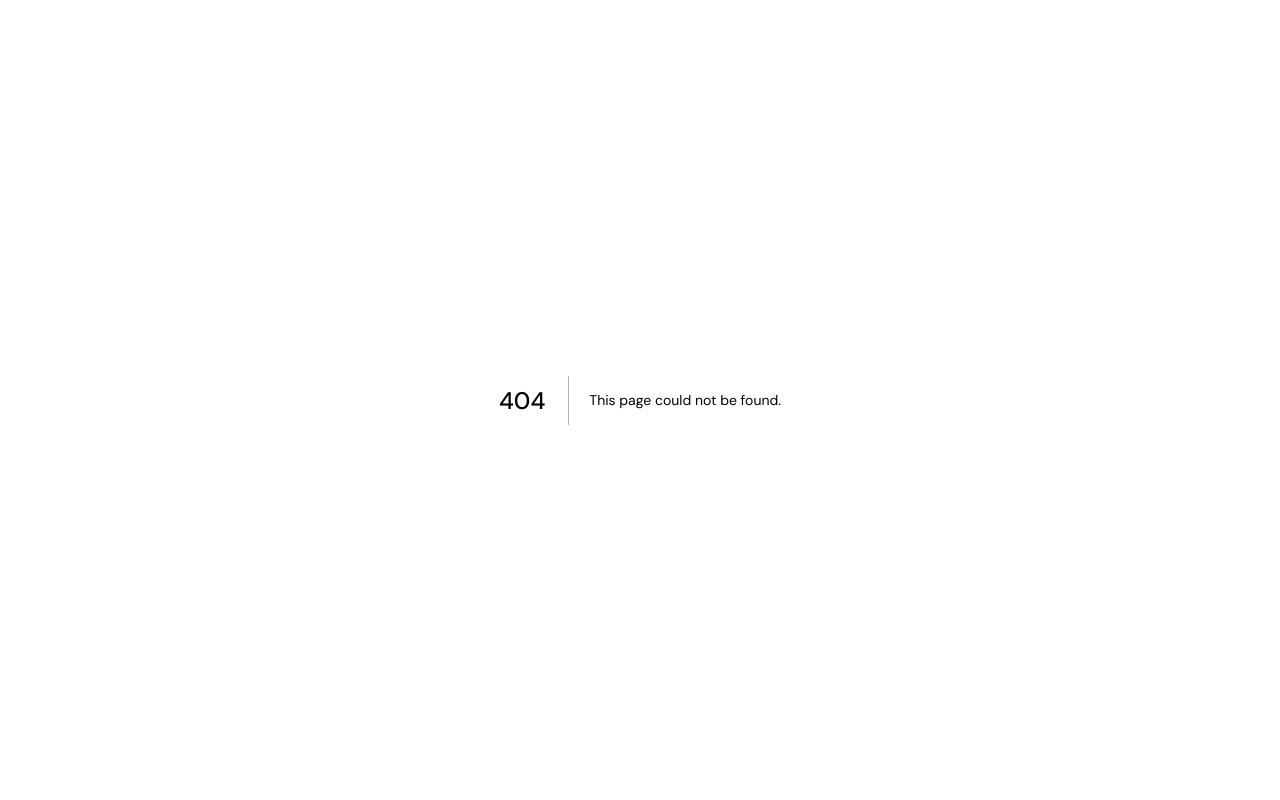
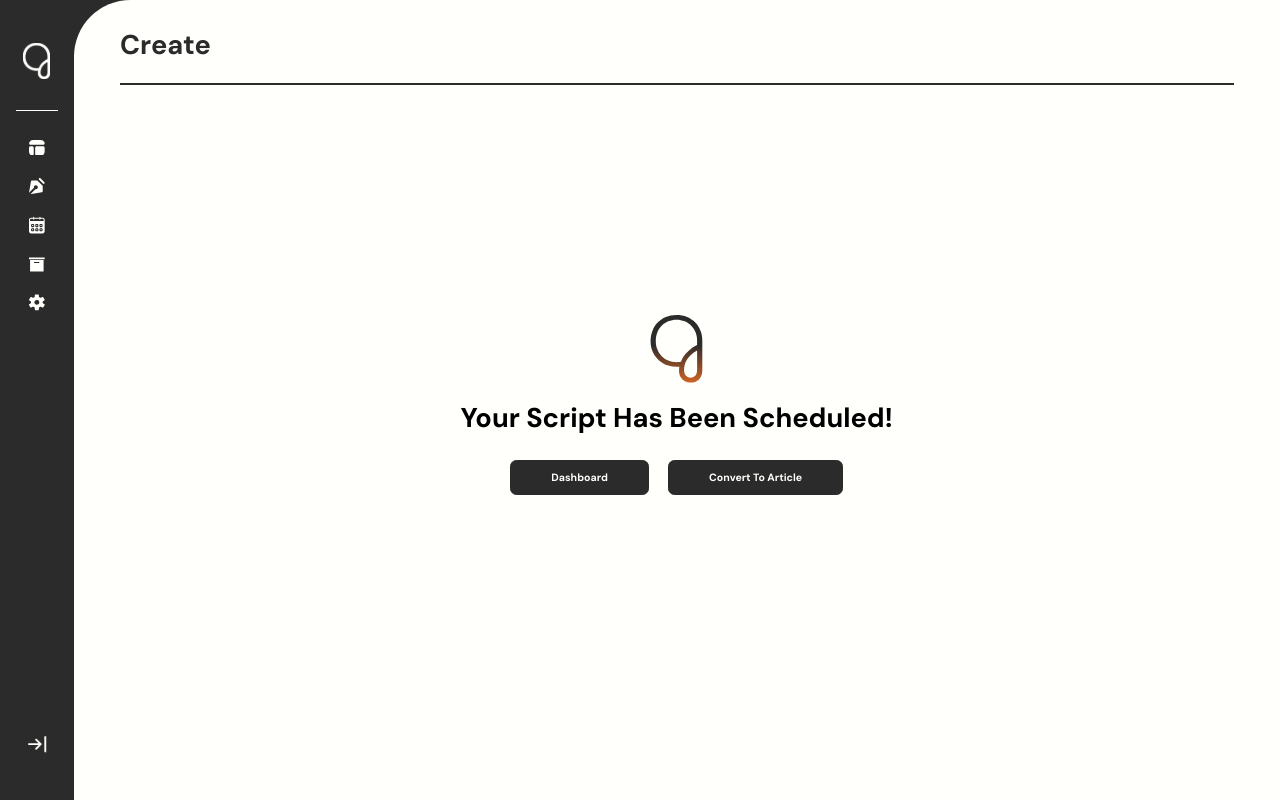
Before and after one commit to GeekLabsHoldings/Machine-Genius, a Next.js app: page /content-creator/schedule-script in a window 1280 px wide. Before the commit this address had no page. Built offline with nearby package versions, Linux system fonts and the light colour scheme.

Commit message:
schedule script page

```diff
--- /dev/null
+++ b/app/content-creator/schedule-script/page.tsx
@@ -0,0 +1,22 @@
+import CustomBtn from "@/app/_components/Button/CustomBtn"
+import LogoAndTitle from "@/app/_components/LogoAndTitle/LogoAndTitle"
+
+const ScheduleScript = ()=>{
+    return(
+        <div className="flex flex-col h-full">
+        <div className="flex justify-center items-center h-[80vh] py-[1.4vw] w-full gap-[10vw] ">
+        <div className="flex flex-col gap-[2vw]">
+        <LogoAndTitle title={"Your Script Has Been Scheduled!"} needTxt={false}/>
+        <div className="flex justify-center gap-[1.5vw]">
+        <CustomBtn word="Dashboard" btnColor="black" href={""}/>
+        <CustomBtn word="Convert To Article" btnColor="black" href={""}/>
+
+        </div>
+        </div>
+        </div>
+        </div>
+    )
+
+}
+
+export default ScheduleScript
```
Also changed, not shown: app/content-creator/schedule-script/schedule-script.module.css (added).
